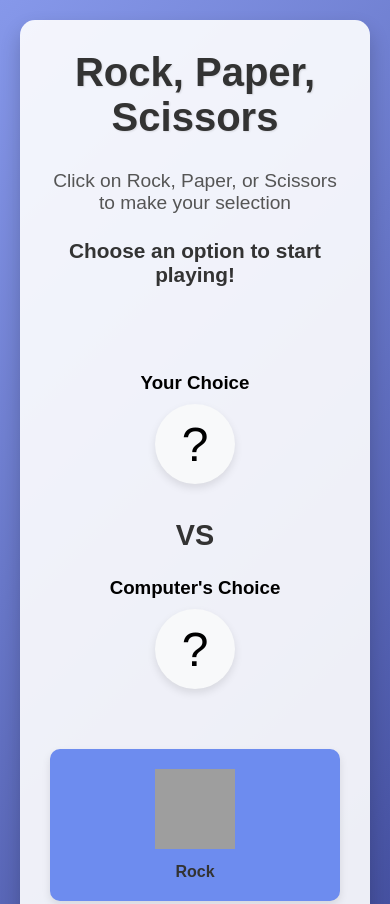
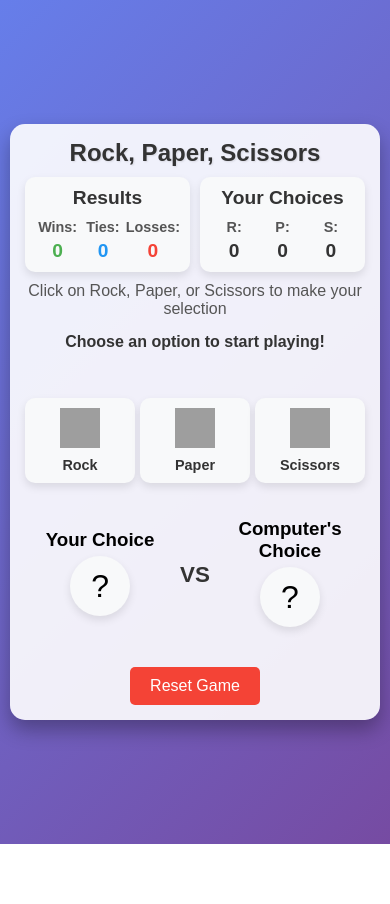
Before and after one commit to jacobmenlove/rock-paper-scissors-game, a plain HTML site: page index.html in a window 390 px wide. Shown: the top 904 px of the page. After the commit the page ends 844 px from the top, so only its background shows below. Drawn offline with Linux system fonts and the light colour scheme; grey boxes are pictures that could not be loaded.

Commit message:
making more mobile friendly

```diff
--- a/index.html
+++ b/index.html
@@ -10,22 +10,10 @@
     <div class="container">
         <h1>Rock, Paper, Scissors</h1>
 
-        <div class="game-area">
+        <div class="game-area mobile-layout">
             <div class="game-info">
                 <p>Click on Rock, Paper, or Scissors to make your selection</p>
                 <div id="result-message">Choose an option to start playing!</div>
-            </div>
-
-            <div class="game-display">
-                <div class="player-choice">
-                    <h3>Your Choice</h3>
-                    <div id="player-selection" class="selection-display">?</div>
-                </div>
-                <div class="vs">VS</div>
-                <div class="computer-choice">
-                    <h3>Computer's Choice</h3>
-                    <div id="computer-selection" class="selection-display">?</div>
-                </div>
             </div>
 
             <div class="options">
@@ -43,6 +31,19 @@
                 </div>
             </div>
 
+            <div class="game-display">
+                <div class="player-choice">
+                    <h3>Your Choice</h3>
+                    <div id="player-selection" class="selection-display">?</div>
+                </div>
+                <div class="vs">VS</div>
+                <div class="computer-choice">
+                    <h3>Computer's Choice</h3>
+                    <div id="computer-selection" class="selection-display">?</div>
+                </div>
+            </div>
+
+            <div class="mobile-stats-container">
                 <div class="result-display">
                     <h2>Results</h2>
                     <div class="scoreboard">
@@ -65,16 +66,17 @@
                     <h2>Your Choices</h2>
                     <div class="choices">
                         <div class="choice">
-                        <h3>Rock:</h3>
+                            <h3>R:</h3>
                             <p id="rockCount">0</p>
                         </div>
                         <div class="choice">
-                        <h3>Paper:</h3>
+                            <h3>P:</h3>
                             <p id="paperCount">0</p>
                         </div>
                         <div class="choice">
-                        <h3>Scissors:</h3>
+                            <h3>S:</h3>
                             <p id="scissorsCount">0</p>
+                        </div>
                     </div>
                 </div>
             </div>
--- a/style.css
+++ b/style.css
@@ -1,4 +1,3 @@
-/* CSS Styling for Rock, Paper, Scissors Game */
 * {
     margin: 0;
     padding: 0;
@@ -7,58 +6,60 @@
 }
 
 body {
-    background: linear-gradient(135deg, #8698ea, #0f1563);
+    background: linear-gradient(135deg, #667eea, #764ba2);
     min-height: 100vh;
     display: flex;
     justify-content: center;
     align-items: center;
-    padding: 20px;
+    padding: 10px;
 }
 
 .container {
     background-color: rgba(255, 255, 255, 0.9);
     border-radius: 15px;
-    padding: 30px;
-    box-shadow: 0 10px 20px rgba(0, 0, 0, 0.2);
+    padding: 20px;
+    box-shadow: 0 10px 20px rgba(0, 0, 0, 0.3);
     max-width: 800px;
     width: 100%;
+    overflow-y: auto;
+    max-height: 95vh;
 }
 
 h1 {
     text-align: center;
     color: #333;
-    margin-bottom: 30px;
-    font-size: 2.5rem;
+    margin-bottom: 15px;
+    font-size: 2rem;
     text-shadow: 1px 1px 2px rgba(0, 0, 0, 0.1);
 }
 
 .game-area {
     display: flex;
     flex-direction: column;
-    gap: 30px;
+    gap: 15px;
     position: relative;
 }
 
 .game-info {
     text-align: center;
-    margin-bottom: 10px;
+    margin-bottom: 5px;
 }
 
 .game-info p {
-    font-size: 1.2rem;
-    margin-bottom: 15px;
+    font-size: 1rem;
+    margin-bottom: 10px;
     color: #555;
 }
 
 #result-message {
-    font-size: 1.3rem;
+    font-size: 1.1rem;
     font-weight: bold;
     color: #333;
-    margin: 15px 0;
-    padding: 10px;
+    margin: 10px 0;
+    padding: 8px;
     border-radius: 5px;
     transition: all 0.3s ease;
-    min-height: 60px;
+    min-height: 45px;
 }
 
 .win {
@@ -80,7 +81,7 @@ h1 {
     display: flex;
     justify-content: space-around;
     align-items: center;
-    margin: 20px 0;
+    margin: 10px 0;
 }
 
 .player-choice, .computer-choice {
@@ -89,50 +90,49 @@ h1 {
 }
 
 .selection-display {
-    width: 80px;
-    height: 80px;
-    margin: 10px auto;
+    width: 60px;
+    height: 60px;
+    margin: 5px auto;
     background-color: #f8f9fa;
     border-radius: 50%;
     display: flex;
     justify-content: center;
     align-items: center;
-    font-size: 3rem;
+    font-size: 2rem;
     box-shadow: 0 4px 8px rgba(0, 0, 0, 0.1);
     transition: all 0.3s ease;
 }
 
 .selection-display img {
-    width: 60px;
-    height: 60px;
+    width: 40px;
+    height: 40px;
 }
 
 .vs {
-    font-size: 1.8rem;
+    font-size: 1.4rem;
     font-weight: bold;
     color: #333;
-    margin: 0 10px;
+    margin: 0 5px;
 }
 
 .options {
     display: flex;
     justify-content: space-around;
     flex-wrap: wrap;
-    gap: 20px;
-    margin-bottom: 20px;
+    gap: 10px;
+    margin-bottom: 15px;
 }
 
 .option {
-    background-color: #6d8cef;
+    background-color: #f8f9fa;
     border-radius: 10px;
-    padding: 20px;
+    padding: 15px;
     cursor: pointer;
     transition: transform 0.3s, box-shadow 0.3s, background-color 0.3s;
     text-align: center;
     box-shadow: 0 4px 8px rgba(0, 0, 0, 0.1);
     flex: 1;
-    min-width: 120px;
-    max-width: 200px;
+    min-width: 80px;
 }
 
 .option:hover {
@@ -148,27 +148,29 @@ h1 {
 }
 
 .option img {
-    width: 80px;
-    height: 80px;
-    margin-bottom: 10px;
+    width: 50px;
+    height: 50px;
+    margin-bottom: 5px;
 }
 
 .option p {
     font-weight: bold;
     color: #333;
+    font-size: 0.9rem;
 }
 
 .result-display, .choice-stats {
     background-color: #f8f9fa;
     border-radius: 10px;
-    padding: 20px;
+    padding: 15px;
     box-shadow: 0 4px 8px rgba(0, 0, 0, 0.1);
 }
 
 .result-display h2, .choice-stats h2 {
     text-align: center;
-    margin-bottom: 15px;
+    margin-bottom: 10px;
     color: #333;
+    font-size: 1.2rem;
 }
 
 .scoreboard, .choices {
@@ -184,10 +186,11 @@ h1 {
 .score h3, .choice h3 {
     color: #555;
     margin-bottom: 5px;
+    font-size: 0.9rem;
 }
 
 .score p, .choice p {
-    font-size: 1.5rem;
+    font-size: 1.2rem;
     font-weight: bold;
     color: #333;
     transition: all 0.3s ease;
@@ -209,14 +212,14 @@ h1 {
     display: flex;
     justify-content: center;
     gap: 20px;
-    margin-top: 20px;
+    margin-top: 15px;
 }
 
 button {
     background-color: #f44336;
     border: none;
     color: white;
-    padding: 12px 24px;
+    padding: 10px 20px;
     text-align: center;
     text-decoration: none;
     display: inline-block;
@@ -230,7 +233,6 @@ button:hover {
     background-color: #d32f2f;
 }
 
-/* Animation for stat changes */
 @keyframes pulse {
     0% { transform: scale(1); }
     50% { transform: scale(1.2); }
@@ -241,7 +243,6 @@ button:hover {
     animation: pulse 0.5s ease;
 }
 
-/* Animation for highlighting win/loss/tie */
 @keyframes highlight {
     0% { transform: scale(1); }
     50% { transform: scale(1.05); }
@@ -253,32 +254,73 @@ button:hover {
 }
 
 @media (max-width: 768px) {
+    .container {
+        padding: 15px;
+        max-height: 98vh;
+    }
+
+    h1 {
+        font-size: 1.5rem;
+        margin-bottom: 10px;
+    }
+
+    .game-area {
+        gap: 10px;
+    }
+
+    .mobile-layout {
+        display: flex;
+        flex-direction: column;
+    }
+
+    .game-info {
+        order: 1;
+    }
+
     .options {
-        flex-direction: column;
-        align-items: center;
+        order: 2;
+        gap: 5px;
+    }
+
+    .game-display {
+        order: 3;
+    }
+
+    .result-display {
+        order: 4;
+    }
+
+    .choice-stats {
+        order: 5;
+    }
+
+    .controls {
+        order: 6;
+    }
+
+    .mobile-stats-container {
+        display: flex;
+        flex-direction: row;
+        gap: 10px;
+    }
+
+    .result-display, .choice-stats {
+        flex: 1;
+        padding: 10px;
     }
 
     .option {
-        width: 100%;
-        max-width: 300px;
+        padding: 10px;
+        min-width: 60px;
     }
 
-    .scoreboard, .choices {
-        flex-direction: column;
-        gap: 10px;
+    .option img {
+        width: 40px;
+        height: 40px;
     }
 
-    .game-display {
-        flex-direction: column;
-        gap: 20px;
-    }
-
-    .vs {
-        margin: 5px 0;
-    }
-
-    .controls {
-        flex-direction: column;
-        align-items: center;
+    #result-message {
+        font-size: 1rem;
+        padding: 5px;
     }
 }
```
Lines whose indentation alone changed are shown as unchanged.
